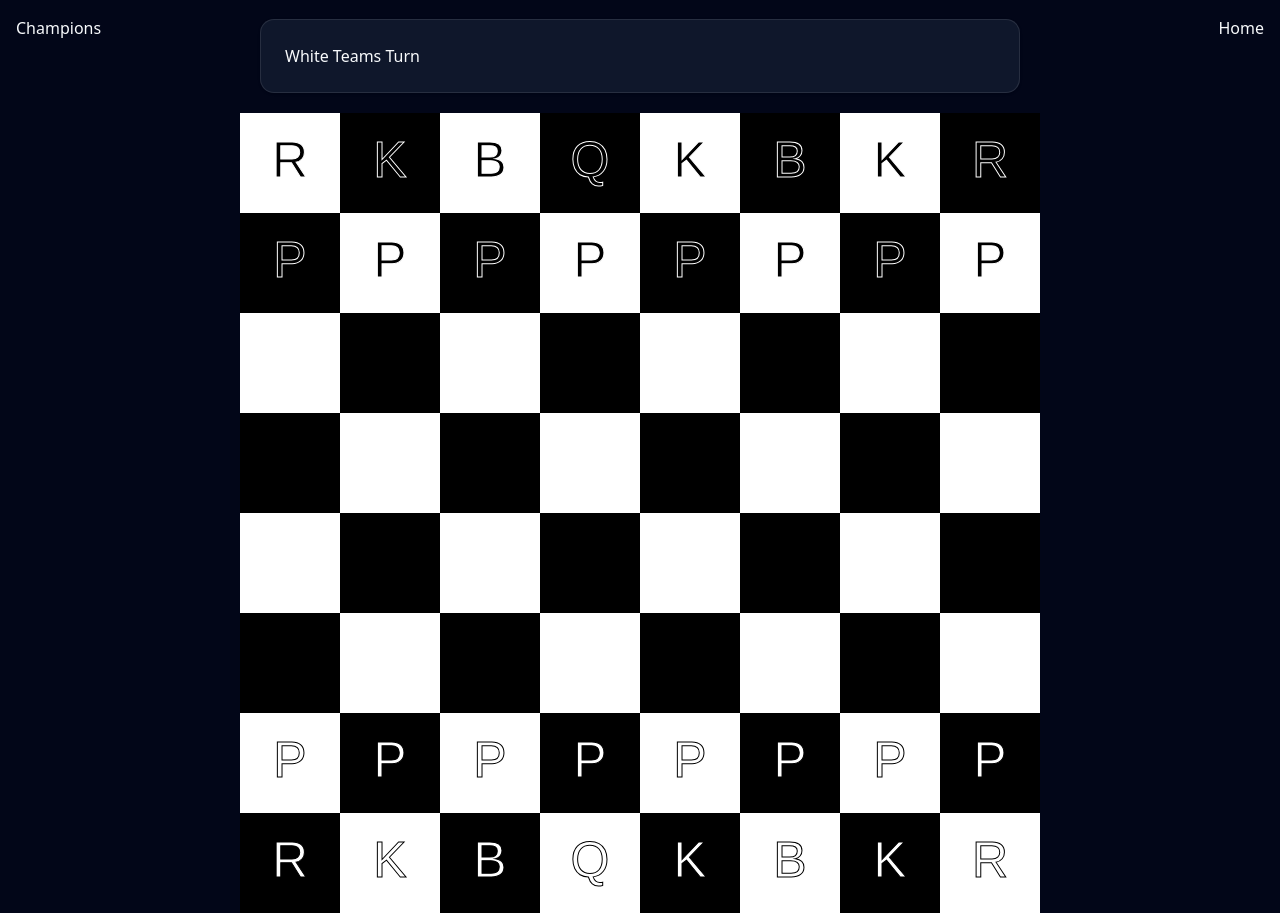
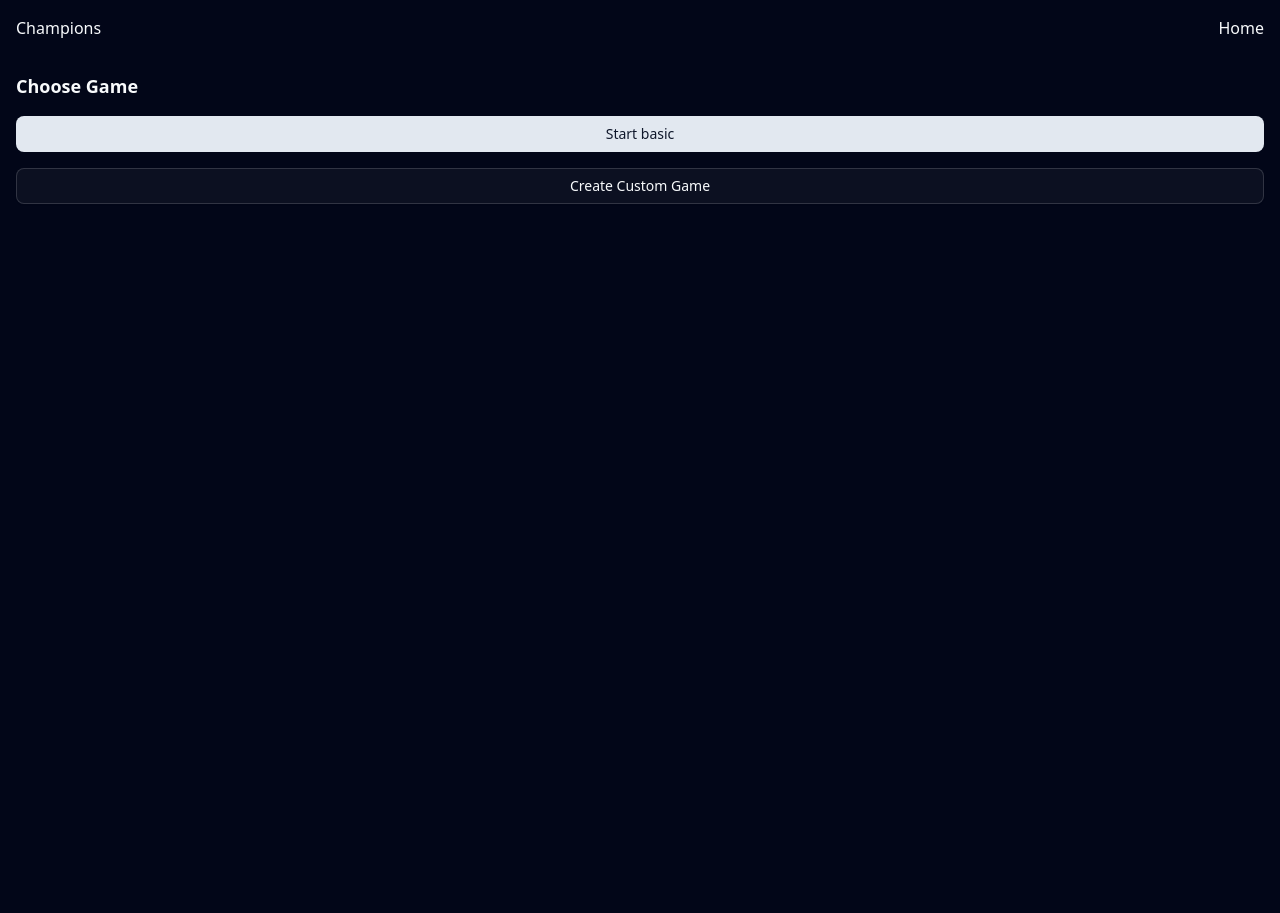
Before and after one commit to cbello14/Champions, a React (Vite) app: page /start in a window 1280 px wide. After the commit the page ends 800 px from the top, so only its background shows below. Built offline with nearby package versions, Linux system fonts and the light colour scheme.

Commit message:
Add Figma page routing and missing flow screens

```diff
--- a/src/components/DecisionPage.tsx
+++ b/src/components/DecisionPage.tsx
@@ -1,12 +1,43 @@
 import { Button } from "@/components/ui/button"
 import { useNavigate } from "react-router";
+import { useStore } from "@/utils/storage";
+import { basicGame } from "@/features/games/defaultGames";
+import { useEffect } from "react";
+import type { Game } from "@/features/games/game";
 
 const DecisionPage = () => {
-    const navigate = useNavigate();
+	const navigate = useNavigate();
+	const gamesJSON = useStore((state) => state.games);
+	const setGame = useStore((state) => state.setGame);
+	const getGames = useStore((state) => state.getGames);
+	const setInstance = useStore((state) => state.setInstance);
 
-	return <> Choosing a board, have a list
-        <Button onClick={() => { void navigate("/games"); }}> Start that game </Button>
-    </>
+	useEffect(() => {
+		if (Object.keys(gamesJSON).length === 0) {
+			setGame(basicGame);
+		}
+	}, [gamesJSON, setGame]);
+
+	const games = Object.values(getGames());
+
+	const onStartGame = (game: Game) => {
+		setInstance(game.createInstance());
+		void navigate("/play");
+	};
+
+	return <main className="p-4 flex flex-col gap-4">
+		<h2 className="text-lg font-semibold">Choose Game</h2>
+		{games.length === 0 ? <p>No games found. Create one first.</p> :
+			games.map((game) => (
+				<Button key={game.name} onClick={() => { onStartGame(game); }}>
+					Start {game.name}
+				</Button>
+			))
+		}
+		<Button variant="outline" onClick={() => { void navigate("/games"); }}>
+			Create Custom Game
+		</Button>
+	</main>
 }
 
 export default DecisionPage
--- a/src/components/HomePage.tsx
+++ b/src/components/HomePage.tsx
@@ -12,7 +12,7 @@ const HomePage = () => {
 							<Button className="flex-1 h-full" onClick={() => { void navigate("pieces"); }}> Create Custom Piece</Button>
 							<Button className="flex-1 h-full" onClick={() => { void navigate("boards"); }}> Create Custom Board</Button>
 						</div>
-					<Button className="flex-auto" onClick={() => { void navigate("start"); }}> Resume A Game </Button>
+						<Button className="flex-auto" onClick={() => { void navigate("current-games"); }}> Current Games </Button>
 					</div>
 				<img src="https://www.regencychess.co.uk/images/how-to-set-up-a-chessboard/how-to-set-up-a-chessboard-7.jpg" />
 			</div>
--- a/src/components/InstancePage.tsx
+++ b/src/components/InstancePage.tsx
@@ -1,18 +1,26 @@
-import { useMemo, useState } from "react"
+import { useEffect, useMemo, useState } from "react"
 import { basicGame } from "@/features/games/defaultGames"
 import RectBoardInstance from "./RectBoard/RectBoardInstance"
 import { Card, CardHeader } from "./ui/card"
+import { useStore } from "@/utils/storage"
 
 const InstancePage = () => {
-	const instance = useMemo(() => basicGame.createInstance(), []);
+	const storedInstance = useStore((state) => state.instance);
+	const getInstance = useStore((state) => state.getInstance);
+	const saveInstance = useStore((state) => state.setInstance);
+	const instance = useMemo(() => getInstance() ?? basicGame.createInstance(), [getInstance]);
 
 	const [currentTeam, setCurrentTeam] = useState<number>(1);
+
+	useEffect(() => {
+		if (!storedInstance) {
+			saveInstance(instance);
+		}
+	}, [storedInstance, saveInstance, instance]);
+
 	const nextTeam = () => {
-		if (currentTeam === 0) {
-			setCurrentTeam(1)
-		} else {
-			setCurrentTeam(0)
-		}
+		setCurrentTeam((team) => team === 0 ? 1 : 0);
+		saveInstance(instance);
 	}
 
 	return <>
--- a/src/components/RestartGamePage.tsx
+++ b/src/components/RestartGamePage.tsx
@@ -1,11 +1,31 @@
 import { Button } from "@/components/ui/button"
 import { useNavigate } from "react-router";
+import { useStore } from "@/utils/storage";
 
 const RestartGamePage = () => {
 	const navigate = useNavigate();
+	const savedInstance = useStore((state) => state.instance);
 
-	return <> Choosing a board, have a list
-		<Button onClick={() => { void navigate("/games"); }}> Start that game </Button> </>
+	if (!savedInstance) {
+		return <main className="p-4 flex flex-col gap-4">
+			<h2 className="text-lg font-semibold">Current Games</h2>
+			<p>No saved game in progress.</p>
+			<Button onClick={() => { void navigate("/start"); }}>
+				Start A Game
+			</Button>
+		</main>
+	}
+
+	return <main className="p-4 flex flex-col gap-4">
+		<h2 className="text-lg font-semibold">Current Games</h2>
+		<p>Saved game found.</p>
+		<Button onClick={() => { void navigate("/play"); }}>
+			Resume Game
+		</Button>
+		<Button variant="outline" onClick={() => { void navigate("/start"); }}>
+			Start New Game
+		</Button>
+	</main>
 }
 
 export default RestartGamePage
--- a/src/main.tsx
+++ b/src/main.tsx
@@ -6,6 +6,7 @@ import PiecePage from "@/components/PiecePage.tsx";
 import GamePage from "@/components/GamePage.tsx";
 import BoardPage from "@/components/BoardPage.tsx";
 import DecisionPage from "@/components/DecisionPage.tsx";
+import RestartGamePage from "@/components/RestartGamePage.tsx";
 import App from './App.tsx'
 import HomePage from './components/HomePage.tsx';
 import InstancePage from './components/InstancePage.tsx';
@@ -19,7 +20,9 @@ createRoot(document.getElementById('root')!).render(
 					<Route path="pieces" element={<PiecePage />} />
 					<Route path="games" element={<GamePage />} />
 					<Route path="boards" element={<BoardPage />} />
-					<Route path="start" element={<InstancePage />} />
+					<Route path="start" element={<DecisionPage />} />
+					<Route path="current-games" element={<RestartGamePage />} />
+					<Route path="play" element={<InstancePage />} />
 				</Route>
 			</Routes>
 		</BrowserRouter>
```
Lines whose indentation alone changed are shown as unchanged.
